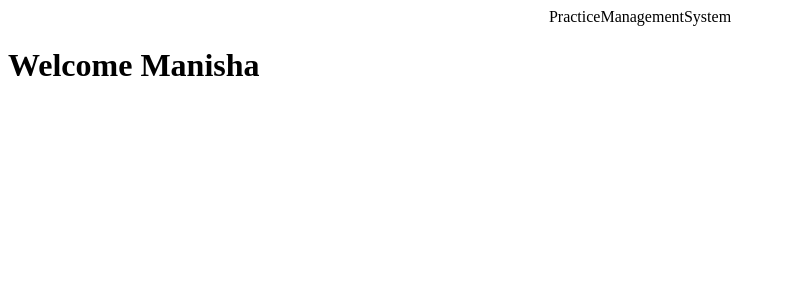
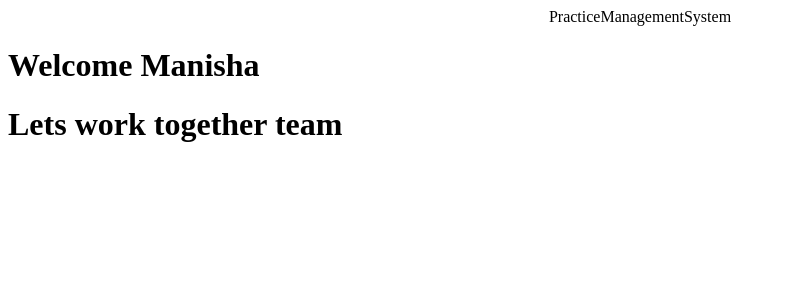
Before and after one commit to surajdhaygude/ImpactProject, an Angular app in the folder PracticeManagementSystem/: page / in a window 1280 px wide. Shown: the top 300 px of the page, without its empty margins (0-786 px from the left). Built offline with nearby package versions, Linux system fonts and the light colour scheme.

Commit message:
second commit

```diff
--- a/PracticeManagementSystem/src/app/app.component.html
+++ b/PracticeManagementSystem/src/app/app.component.html
@@ -2,4 +2,5 @@
 {{title}}
 </div>
 <h1>Welcome Manisha </h1>
+<h1>Lets work together team</h1>
 <router-outlet></router-outlet>
```
